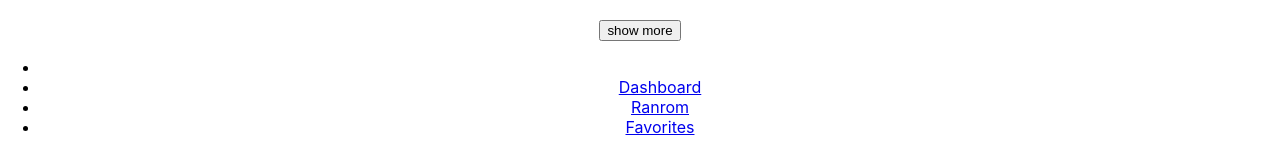
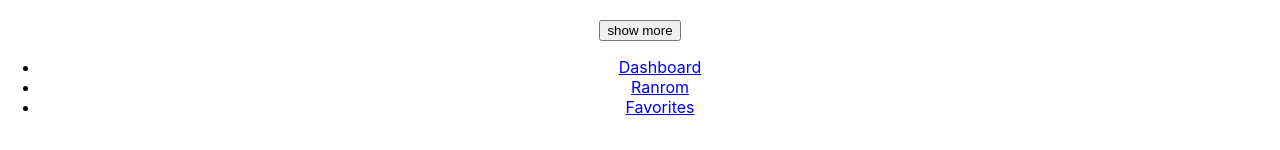
Before and after one commit to Momcil/new-rick-and-morty, a React (Create React App) app: page / in a window 1280 px wide. Shown: the part 1154-1304 px from the top of the page. Built offline with nearby package versions, Linux system fonts and the light colour scheme.

Commit message:
deleted an empty li in nav-bar

```diff
--- a/src/App.js
+++ b/src/App.js
@@ -12,14 +12,13 @@ function App() {
         <h2>Morty Smith</h2>
         <button>show more</button>
       </div>
-      <div className='Navbar'>
+      <footer className='Navbar'>
         <ul>
-          <li ></li>
           <li className='Home/Dashboard'><a href='#'>Dashboard</a></li>
           <li className='Ranrom Characters'><a href='#'>Ranrom</a></li>
           <li className='Favorites'><a href='#'>Favorites</a></li>
         </ul>
-      </div>
+      </footer>
     </div>
   );
 }
```
